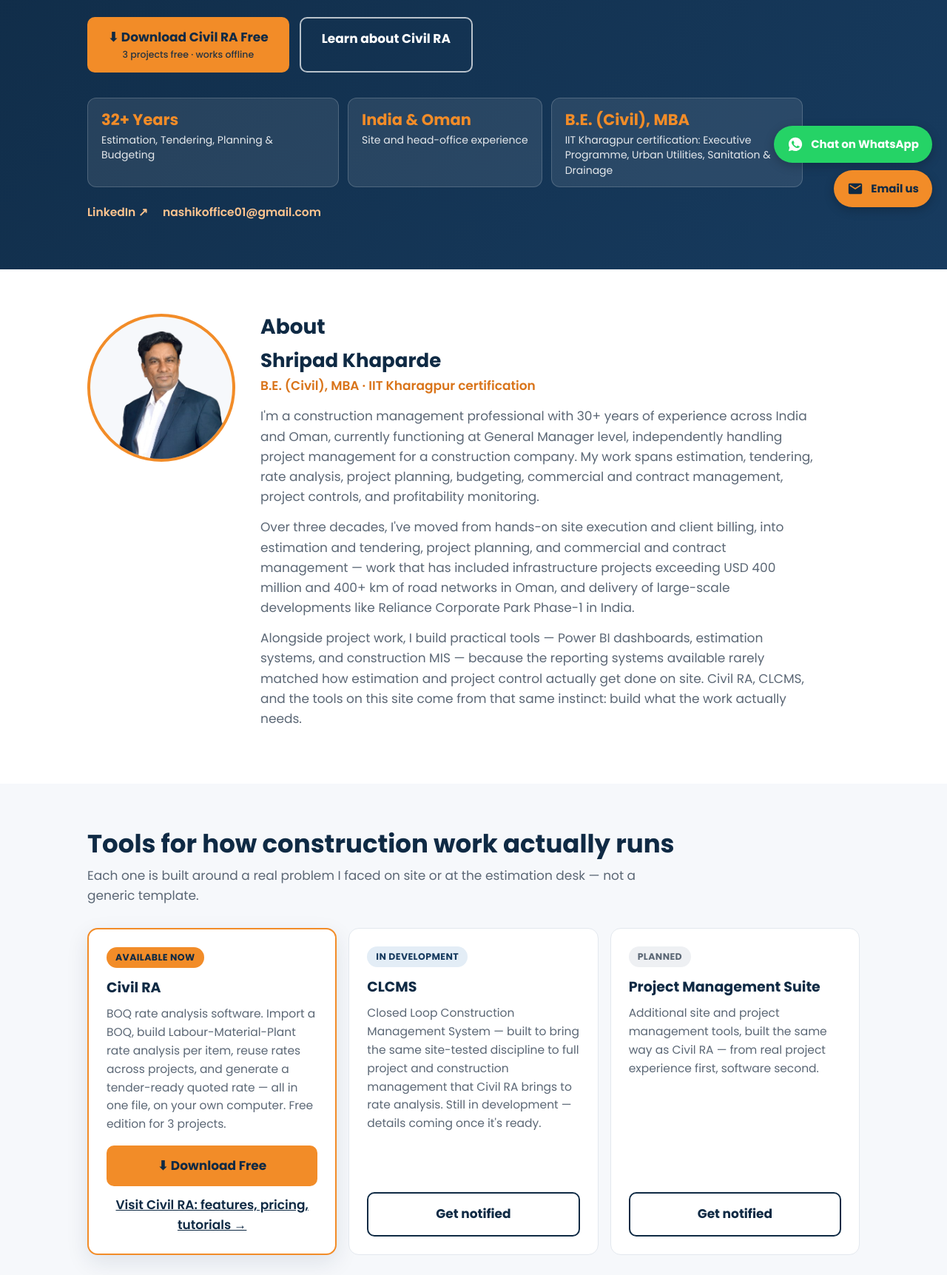
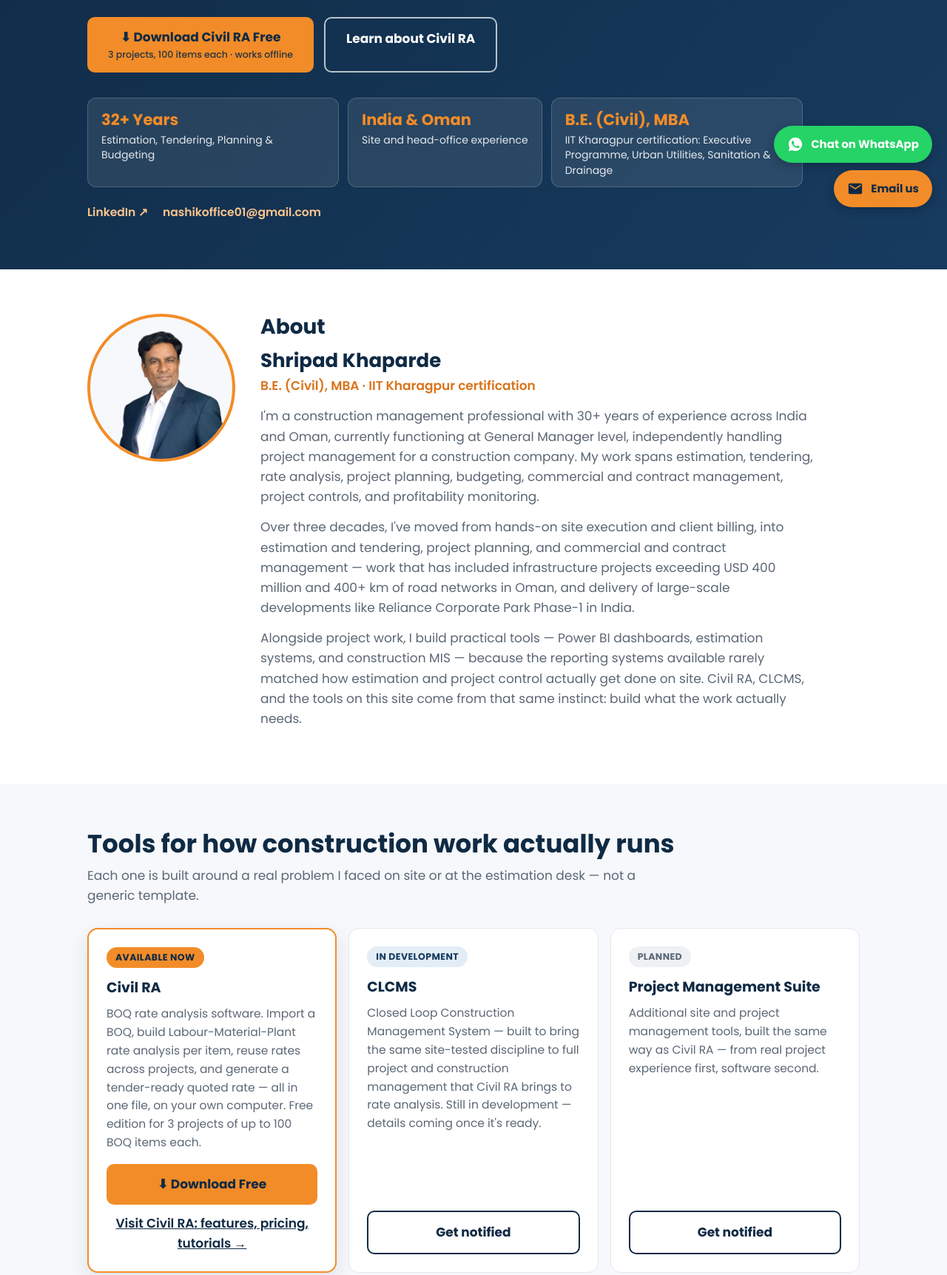
Before and after one commit to nashikoffice01-oss/Shripad-site, a plain HTML site: page index.html in a window 1280 px wide. Shown: the part 500-2223 px from the top of the page at 74% size. Drawn offline with Linux system fonts and the light colour scheme.

Commit message:
Update index.html

```diff
--- a/index.html
+++ b/index.html
@@ -32,7 +32,7 @@
     <h1>Software built from <span>32 years</span> on real projects, not a syllabus.</h1>
     <p class="lead">I'm Shripad Khaparde — B.E. (Civil), MBA — 32+ years in Estimation, Tendering, Planning &amp; Budgeting across India and Oman. Everything here started as a tool I built for my own work, then refined for other engineers facing the same problems.</p>
     <div class="hero-ctas">
-      <a class="btn" href="/civilra/get-civil-ra.html">⬇ Download Civil RA Free<small>3 projects free · works offline</small></a>
+      <a class="btn" href="/civilra/get-civil-ra.html">⬇ Download Civil RA Free<small>3 projects, 100 items each · works offline</small></a>
       <a class="btn btn-ghost" href="/civilra/">Learn about Civil RA</a>
     </div>
     <div class="stats">
@@ -71,7 +71,7 @@
       <div class="card main">
         <span class="badge b-now">AVAILABLE NOW</span>
         <h3>Civil RA</h3>
-        <p>BOQ rate analysis software. Import a BOQ, build Labour-Material-Plant rate analysis per item, reuse rates across projects, and generate a tender-ready quoted rate — all in one file, on your own computer. Free edition for 3 projects.</p>
+        <p>BOQ rate analysis software. Import a BOQ, build Labour-Material-Plant rate analysis per item, reuse rates across projects, and generate a tender-ready quoted rate — all in one file, on your own computer. Free edition for 3 projects of up to 100 BOQ items each.</p>
         <a class="btn" href="/civilra/get-civil-ra.html">⬇ Download Free</a>
         <a href="/civilra/" style="margin-top:12px;text-align:center;color:var(--navy);font-weight:600">Visit Civil RA: features, pricing, tutorials →</a>
       </div>
```
